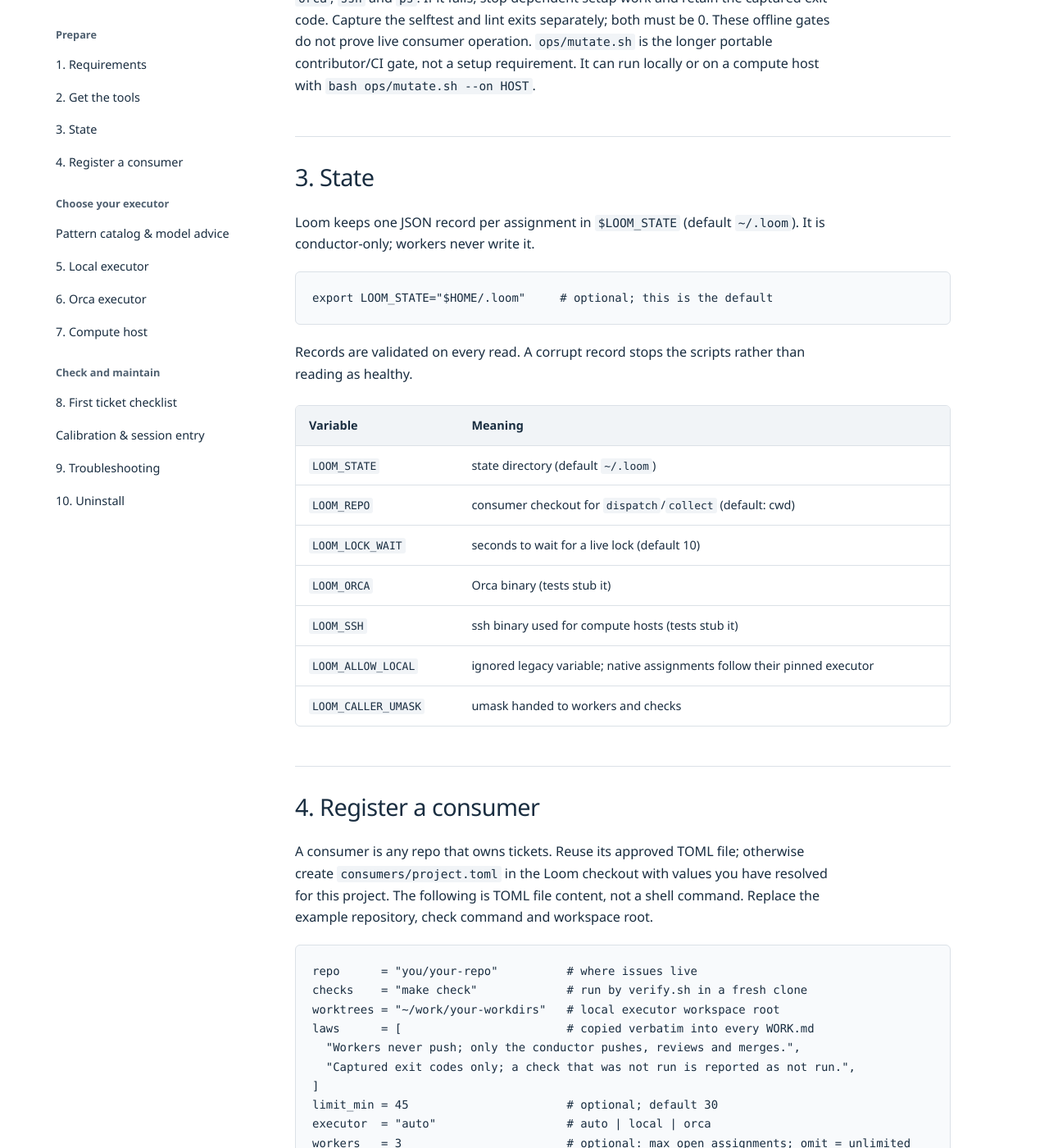
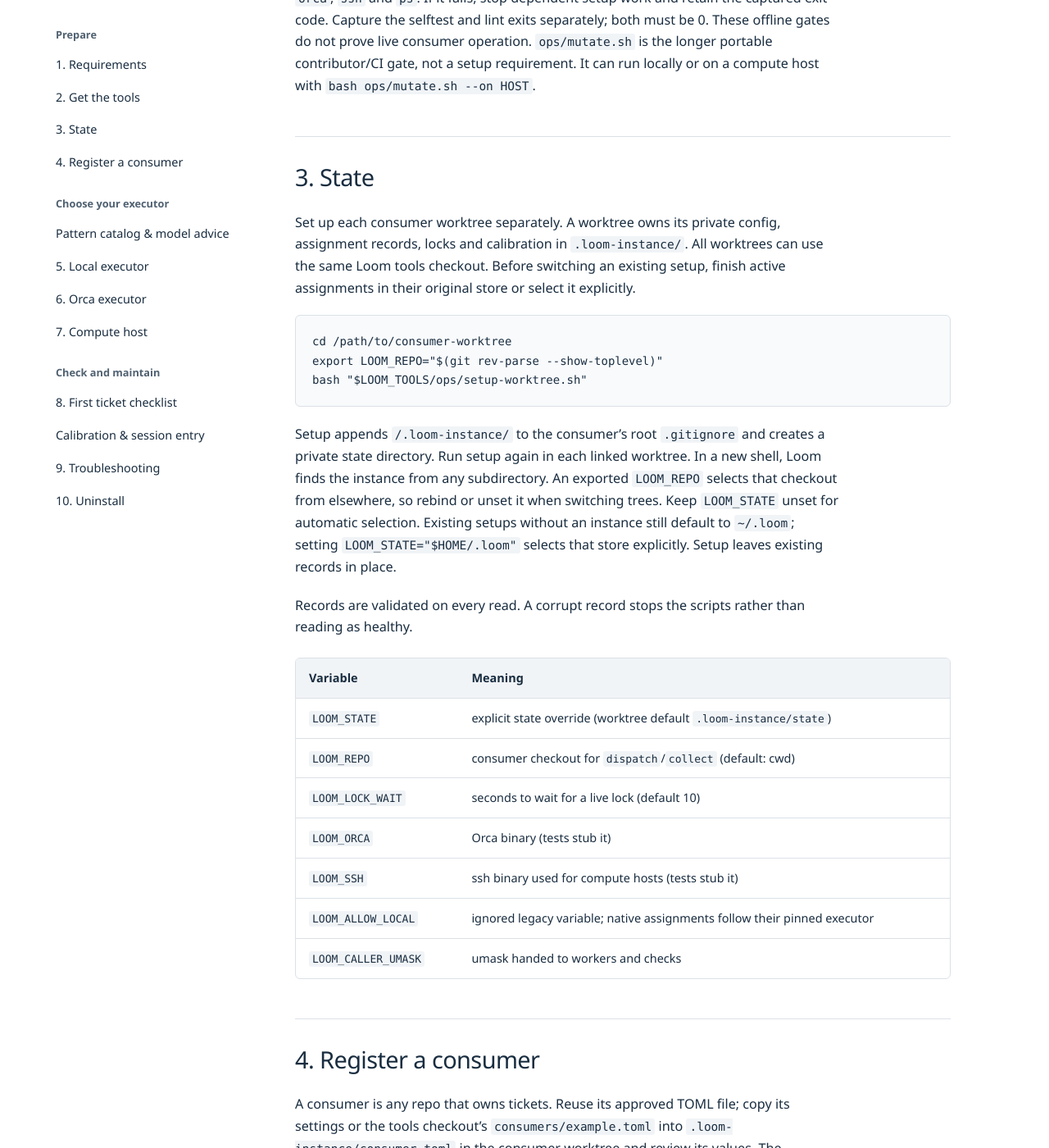
Before and after one commit to RedKnight13/loom, a Jekyll site: the page built from docs/setup.md, in a window 1280 px wide and 1400 px high, scrolled down 3779 px. Shown: the whole window at 82% size. Built offline with Jekyll 4.4.1, drawn with Linux system fonts in a browser that asks for light colours; some of the changed text lies outside the part shown.

Commit message:
Scope configured Loom instances to their consumer worktrees
Two linked worktrees independently dispatched, collected, verified and calibrated against shared tools. Focused mutation checks caught both regressions (exit 0). ShellCheck exited 0.

Signed-off-by: RedKnight13 <39779052+RedKnight13@users.noreply.github.com>

````diff
--- a/consumers/example.toml
+++ b/consumers/example.toml
@@ -1,7 +1,7 @@
 # Example consumer: a repository whose issues become Tickets.
 #
-# Copy this file to consumers/<name>.toml and fill it in. A private config is
-# gitignored; only this example and consumers/loom.toml are tracked.
+# Copy into the configured consumer worktree at .loom-instance/consumer.toml
+# and fill in the values for that worktree.
 repo      = "you/your-repo"              # where Tickets (issues) live
 checks    = "make check"                 # verify.sh runs this in a fresh clone
 worktrees = "~/work/your-repo-workdirs"  # local executor workspace root
--- a/docs/setup.md
+++ b/docs/setup.md
@@ -165,16 +165,28 @@ locally or on a compute host with `bash ops/mutate.sh --on HOST`.
 ## 3. State
 {: id="3-state"}
 
-Loom keeps one JSON record per assignment in `$LOOM_STATE` (default `~/.loom`).
-It is conductor-only; workers never write it.
+Set up each consumer worktree separately. A worktree owns its private config,
+assignment records, locks and calibration in `.loom-instance/`. All worktrees
+can use the same Loom tools checkout. Before switching an existing setup,
+finish active assignments in their original store or select it explicitly.
 
 <div class="code-region" role="region" tabindex="0" aria-label="Shell commands" markdown="1">
 
 ```bash
-export LOOM_STATE="$HOME/.loom"     # optional; this is the default
+cd /path/to/consumer-worktree
+export LOOM_REPO="$(git rev-parse --show-toplevel)"
+bash "$LOOM_TOOLS/ops/setup-worktree.sh"
 ```
 
 </div>
+
+Setup appends `/.loom-instance/` to the consumer’s root `.gitignore` and creates
+a private state directory. Run setup again in each linked worktree. In a new
+shell, Loom finds the instance from any subdirectory. An exported `LOOM_REPO`
+selects that checkout from elsewhere, so rebind or unset it when switching trees.
+Keep `LOOM_STATE` unset for automatic selection. Existing setups without an
+instance still default to `~/.loom`; setting `LOOM_STATE="$HOME/.loom"`
+selects that store explicitly. Setup leaves existing records in place.
 
 Records are validated on every read. A corrupt record stops the scripts rather
 than reading as healthy.
@@ -183,7 +195,7 @@ than reading as healthy.
 
 | Variable | Meaning |
 | --- | --- |
-| `LOOM_STATE` | state directory (default `~/.loom`) |
+| `LOOM_STATE` | explicit state override (worktree default `.loom-instance/state`) |
 | `LOOM_REPO` | consumer checkout for `dispatch`/`collect` (default: cwd) |
 | `LOOM_LOCK_WAIT` | seconds to wait for a live lock (default 10) |
 | `LOOM_ORCA` | Orca binary (tests stub it) |
@@ -197,8 +209,8 @@ than reading as healthy.
 {: id="4-register-a-consumer"}
 
 A consumer is any repo that owns tickets. Reuse its approved TOML file;
-otherwise create `consumers/project.toml` in the Loom checkout with values you
-have resolved for this project. The following is TOML file content, not a shell
+copy its settings or the tools checkout’s `consumers/example.toml` into
+`.loom-instance/consumer.toml` in the consumer worktree and review its values. The following is TOML file content, not a shell
 command. Replace the example repository, check command and workspace root.
 
 <div class="code-region" role="region" tabindex="0" aria-label="Consumer TOML configuration" markdown="1">
@@ -226,7 +238,7 @@ locations; use your actual consumer checkout and approved config file:
 
 ```bash
 export LOOM_REPO="$HOME/src/your-repo"
-export FILE="$LOOM_TOOLS/consumers/project.toml"
+export FILE="$LOOM_REPO/.loom-instance/consumer.toml"
 ```
 
 </div>
@@ -235,7 +247,7 @@ export FILE="$LOOM_TOOLS/consumers/project.toml"
 Without it, dispatch and calibration use the current directory.
 
 A tracked config must be committed by its authorized conductor before calibration
-or dispatch; the assignment record pins that commit. Ignored, untracked private configs in Loom’s `consumers/` do not need
+or dispatch; the assignment record pins that commit. Ignored, untracked private configs in `.loom-instance/` do not need
 a commit. Preserve existing configuration; bootstrap does not commit it.
 
 ### Worker cap
@@ -379,7 +391,7 @@ state: ready — added the flag and a test
 </div>
 
 The worker must not stage, commit or push. Loom commits what it left, on
-branch `<short>`, when the turn is harvested. `WORK.md`, `REPORT.md` and `.loom/` are excluded from that commit;
+the branch recorded in the assignment, when the turn is harvested. `WORK.md`, `REPORT.md` and `.loom/` are excluded from that commit;
 `.loom/` is copied to `$LOOM_STATE/<id>.evidence/` instead.
 
 ## 6. Orca executor
@@ -604,13 +616,13 @@ work; exit 2 reports usage errors. A passed drill in check mode is recorded
 proof, not a new execution. `ready` never means project acceptance.
 
 Private sanitized records live at
-`${LOOM_STATE:-$HOME/.loom}/calibration/<key>.json`. Relative `LOOM_STATE`
+`calibration/<key>.json` in the active state directory (worktree default `.loom-instance/state`). Relative `LOOM_STATE`
 resolves against invocation cwd; spaces are allowed, control characters and
 `.`/`..` path components are refused. Existing state/calibration directories
 require owner-only mode 0700 and proof files mode 0600. Missing baseline blocks;
 corrupt/unknown schema, unsafe state or symlinks fail closed. Do not delete
 locks or change permissions as an automatic repair. Failed recording preserves
-the prior baseline. Keep separately redacted setup evidence under `.loom/`
+the prior baseline. Keep separately redacted setup evidence under `.loom-instance/`
 only where private; do not publish paths, identities, hosts or credentials.
 
 Every new session and immediately before delegation, invoke `--check`, including
````
Also changed, not shown: docs/bootstrap.md (+1 -1 lines), docs/bootstrap.txt (+15 -6 lines), docs/superpowers/plans/2026-11-20-worktree-instances.md (added, +9 -0 lines), docs/superpowers/specs/2026-11-20-worktree-instances.md (added, +19 -0 lines), docs/support.md (+1 -1 lines), templates/LOOM_SESSION.md (+6 -4 lines), README.md, ops/README.md, 10 other files.
